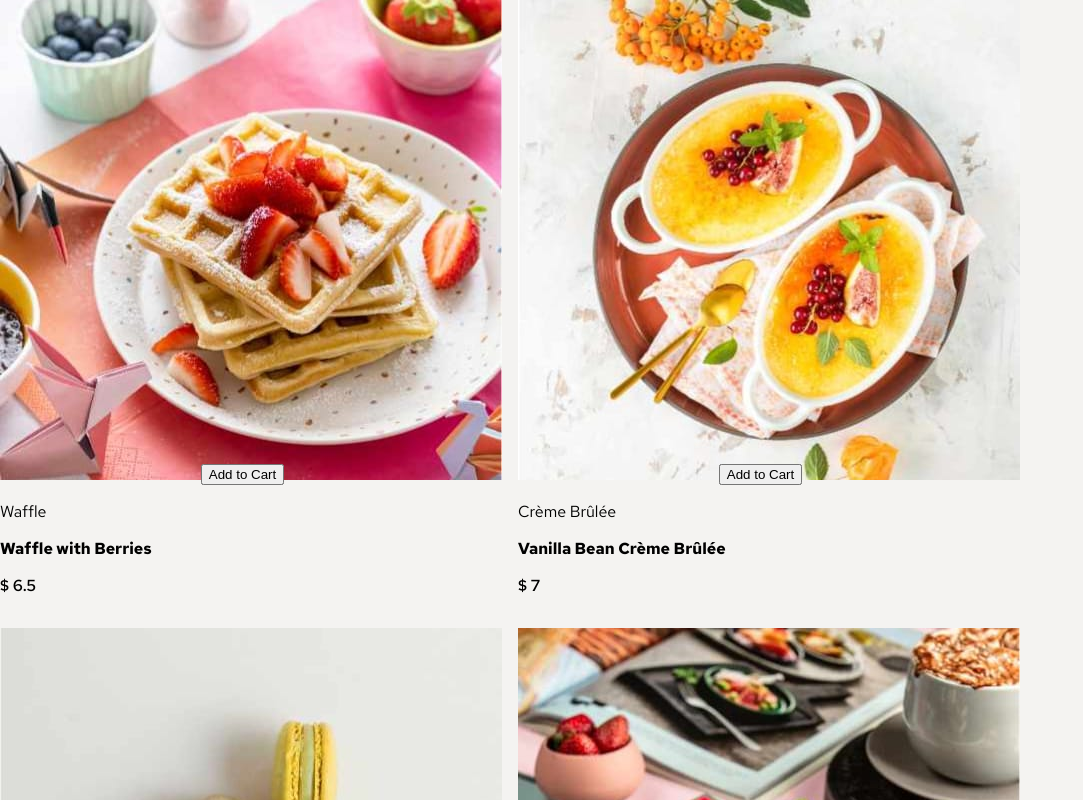
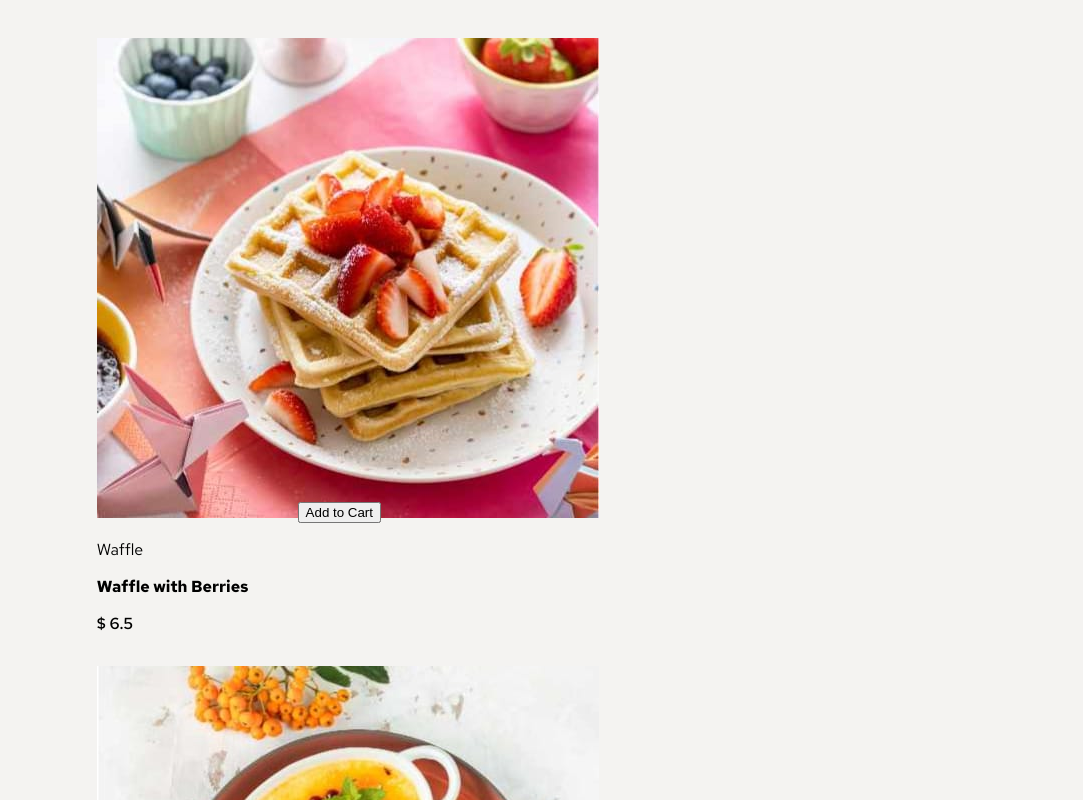
Before and after one commit to MarwanElZaher/product-list-with-cart, a React (Create React App) app: page / in a window 1280 px wide. Shown: the top 800 px of the page, without its empty margins (0-1083 px from the left). Built offline with nearby package versions, Linux system fonts and the light colour scheme.

Commit message:
style: style for app

```diff
--- a/src/App.css
+++ b/src/App.css
@@ -1,4 +1,12 @@
 .app-container{
-    display:flex;
-    height:100vh;
+    display: flex;
+    height: 100vh;
+    margin: 3% 6%;
 }
+.cart{
+    min-width: 25%;
+}
+
+.product-list {
+    margin: 0px 20px
+}
```
